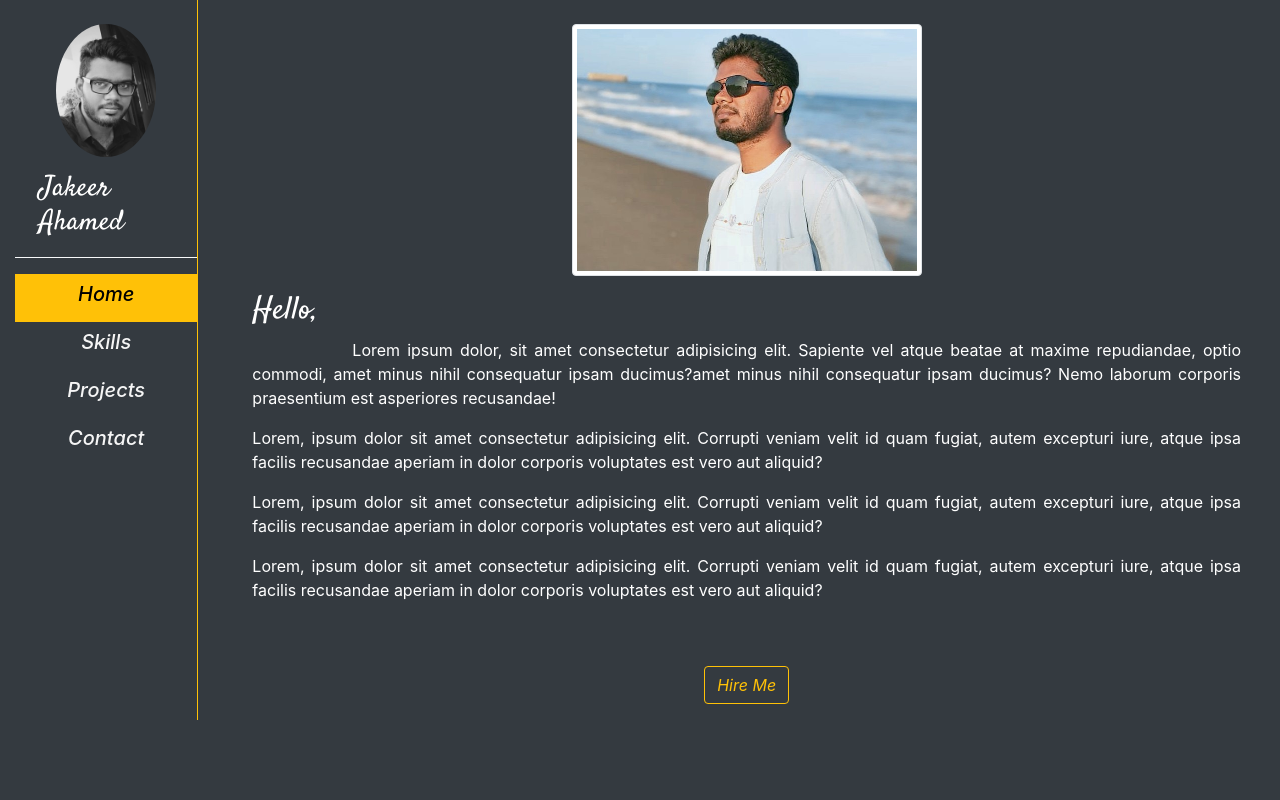
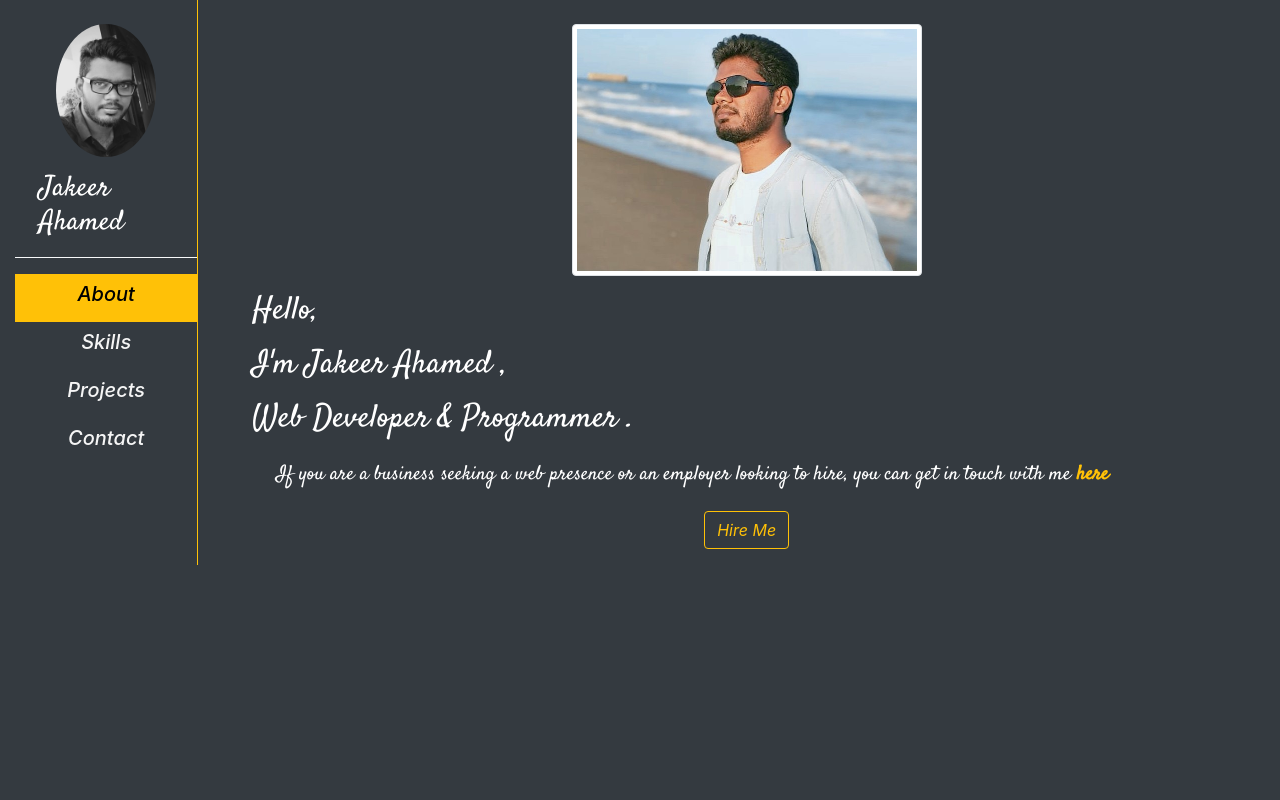
Before and after one commit to jakeerahamed1/portfolio, a Django app: page / in a window 1280 px wide. Run offline with Django 3.2, Linux system fonts and the light colour scheme; some libraries are stand-ins or nearby versions.

Commit message:
second commit

```diff
--- a/webapp/templates/myapp/base.html
+++ b/webapp/templates/myapp/base.html
@@ -5,7 +5,7 @@
     <meta charset="UTF-8" />
     <meta http-equiv="X-UA-Compatible" content="IE=edge" />
     <meta name="viewport" content="width=device-width, initial-scale=1.0" />
-    <title>Home</title>
+    <title>jakeer-portfolio</title>
     <link rel="stylesheet" href="{% static 'myapp/css/all.min.css' %}" />
     <link rel="stylesheet" href="{% static 'myapp/css/bootstrap.css' %}" />
 
--- a/webapp/templates/myapp/home.html
+++ b/webapp/templates/myapp/home.html
@@ -14,25 +14,16 @@
 </div>
 <div class="text-white text-justify ">
   <h2 class="text-white mt-3 ml-4 st-font">Hello,</h2>
-  <div class="px-4" style="line-hest-fontight:2rem;">
-    <p style='text-indent:100px;'>
-      Lorem ipsum dolor, sit amet consectetur adipisicing elit. Sapiente vel
-      atque beatae at maxime repudiandae, optio commodi, amet minus nihil
-      consequatur ipsam ducimus?amet minus nihil consequatur ipsam ducimus? Nemo
-      laborum corporis praesentium est asperiores recusandae!
-    </p>
-    <p>Lorem, ipsum dolor sit amet consectetur adipisicing elit. Corrupti veniam velit
-      id quam fugiat, autem excepturi iure, atque ipsa facilis recusandae aperiam in dolor
-      corporis voluptates est vero aut aliquid?</p>
-    <p>Lorem, ipsum dolor sit amet consectetur adipisicing elit. Corrupti veniam velit
-      id quam fugiat, autem excepturi iure, atque ipsa facilis recusandae aperiam in dolor
-      corporis voluptates est vero aut aliquid?</p>
-    <p>Lorem, ipsum dolor sit amet consectetur adipisicing elit. Corrupti veniam velit
-      id quam fugiat, autem excepturi iure, atque ipsa facilis recusandae aperiam in dolor
-      corporis voluptates est vero aut aliquid?</p>
+  <h2  class="text-white mt-3 ml-4 st-font">I'm Jakeer Ahamed ,</h2>
+  <h2  class="text-white mt-3 ml-4 st-font">Web Developer & Programmer .</h2>
+  <div class="px-5 text-white mt-4 st-font" style="line-hest-fontight:2rem;">
+    <h5>
+    If you are a business seeking a web presence or an employer looking to hire, you can get in touch with me
+       <a class="text-warning font-weight-bold" href="{% url 'contact' %}">here</a></h5>
+
   </div>
   <div class="text-center">
-    <a href="{% url 'contact' %}" class="btn btn-outline-warning my-3 mr-r mt-5 font-italic">Hire Me</a>
+    <a href="{% url 'contact' %}" class="btn btn-outline-warning my-3 mr-r mt-3 font-italic">Hire Me</a>
   </div>
 </div>
 {% endblock contend %}
--- a/webapp/templates/myapp/sidebar.html
+++ b/webapp/templates/myapp/sidebar.html
@@ -13,7 +13,7 @@
   <h3 class="text-white mt-3 ml-4 st-font">Jakeer Ahamed</h3>
   <hr class="border-light" %} />
   <nav class="nav flex-column text-center font-italic">
-    <a href="{% url 'home' %}" class="nav-link {{home}}"><h5>Home</h5></a>
+    <a href="{% url 'home' %}" class="nav-link {{home}}"><h5>About</h5></a>
     <a href="{% url 'skill' %}" class="nav-link {{skills}}"><h5>Skills</h5></a>
     <a href="{% url 'projects' %}" class="nav-link {{projects}}"><h5>Projects</h5></a>
     <a href="{% url 'contact' %}" class="nav-link {{contact}}"><h5>Contact</h5></a>
```
Also changed, not shown: db.sqlite3.
